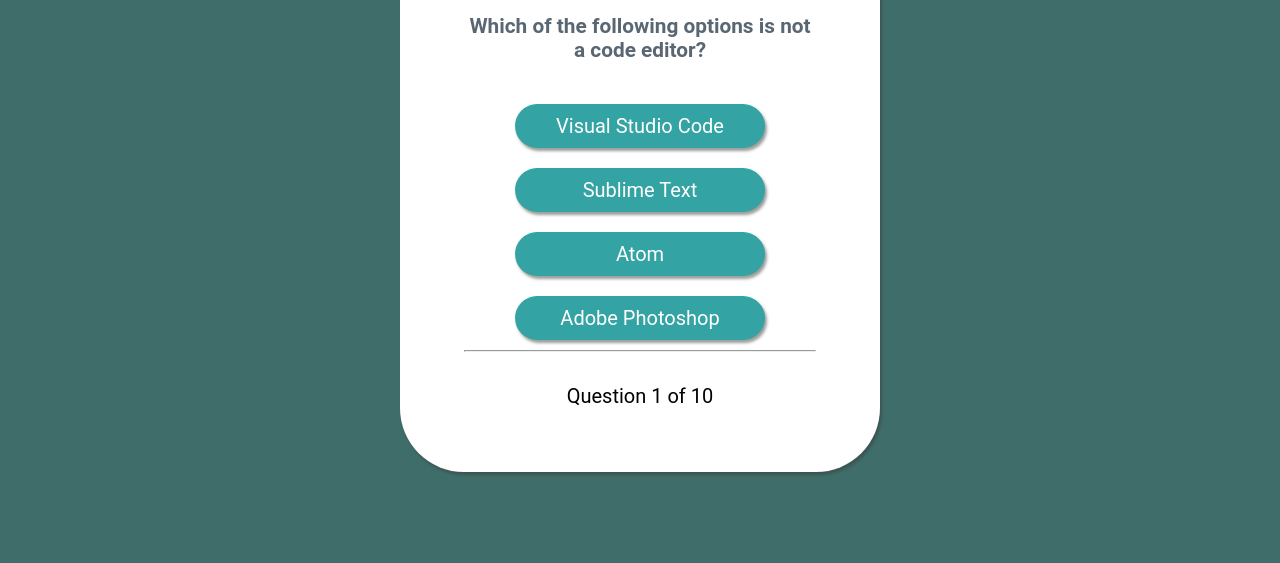
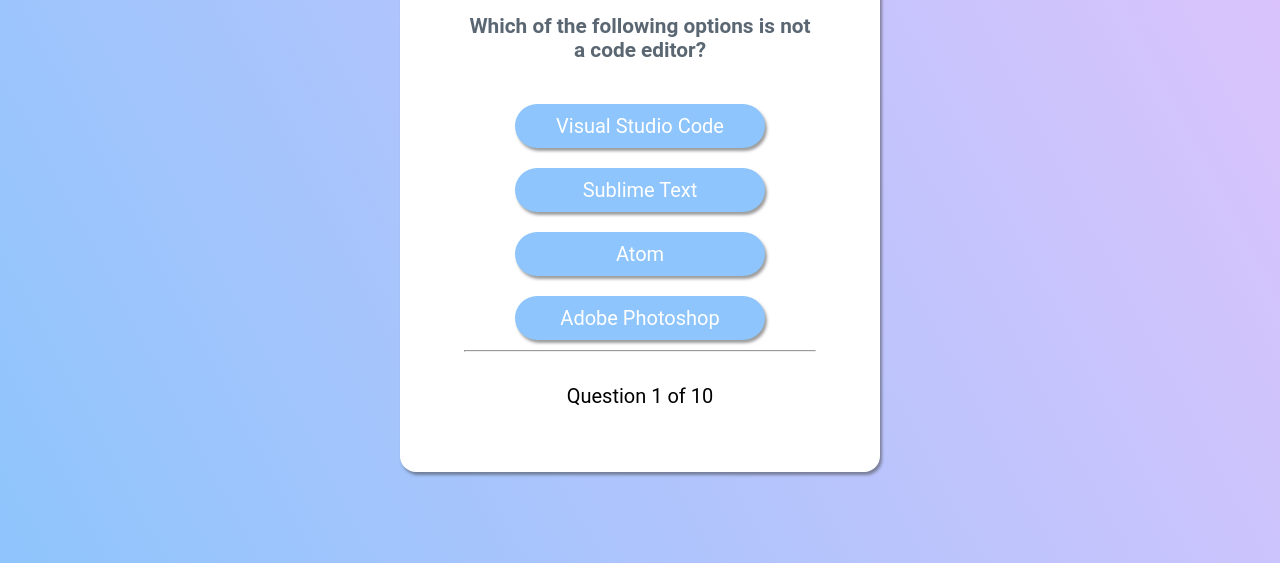
Before and after one commit to yulianasep/JavascriptQuizPoo, a plain HTML site: page index.html in a window 1280 px wide. Shown: the part 237-800 px from the top of the page. Drawn offline with Linux system fonts and the light colour scheme.

Commit message:
style: adding new style colors

```diff
--- a/styles/style.css
+++ b/styles/style.css
@@ -6,7 +6,8 @@
 }
 
 body {
-    background: #3f6e6a;
+    background-color: #8EC5FC;
+    background-image: linear-gradient(62deg, #8EC5FC 0%, #E0C3FC 100%);
     display: flex;
     justify-content: center;
     align-items: center;
@@ -18,7 +19,7 @@ body {
     width: 30rem;
     padding: 4rem;
     text-align: center;
-    border-radius: 4rem;
+    border-radius: 1rem;
     border: none;
     box-shadow: 2px 3px 3px rgb(60, 60, 60, 50%);
 }
@@ -38,7 +39,7 @@ h1 {
 }
 
 .button {
-    background-color: #34a3a3;
+    background-color: #8EC5FC;
     color: white;
     width: 250px;
     font-size: 20px;
```
